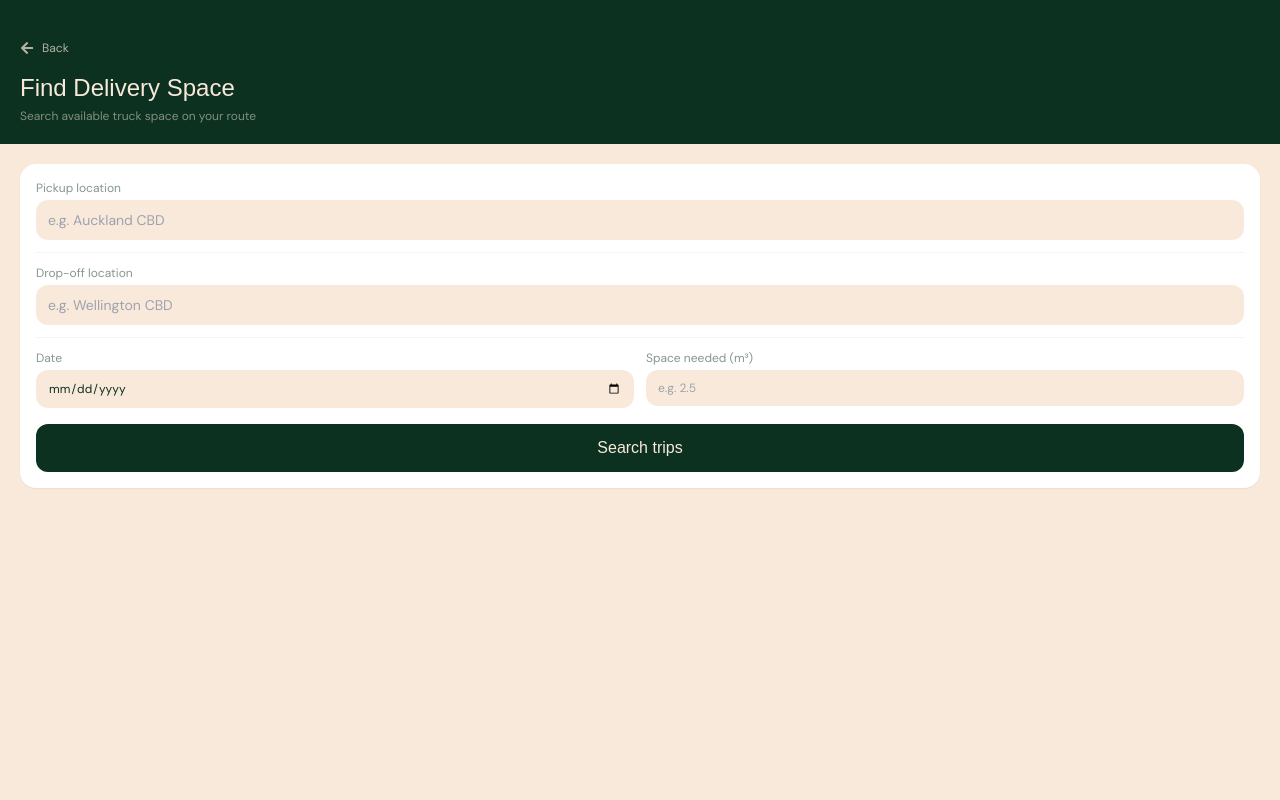
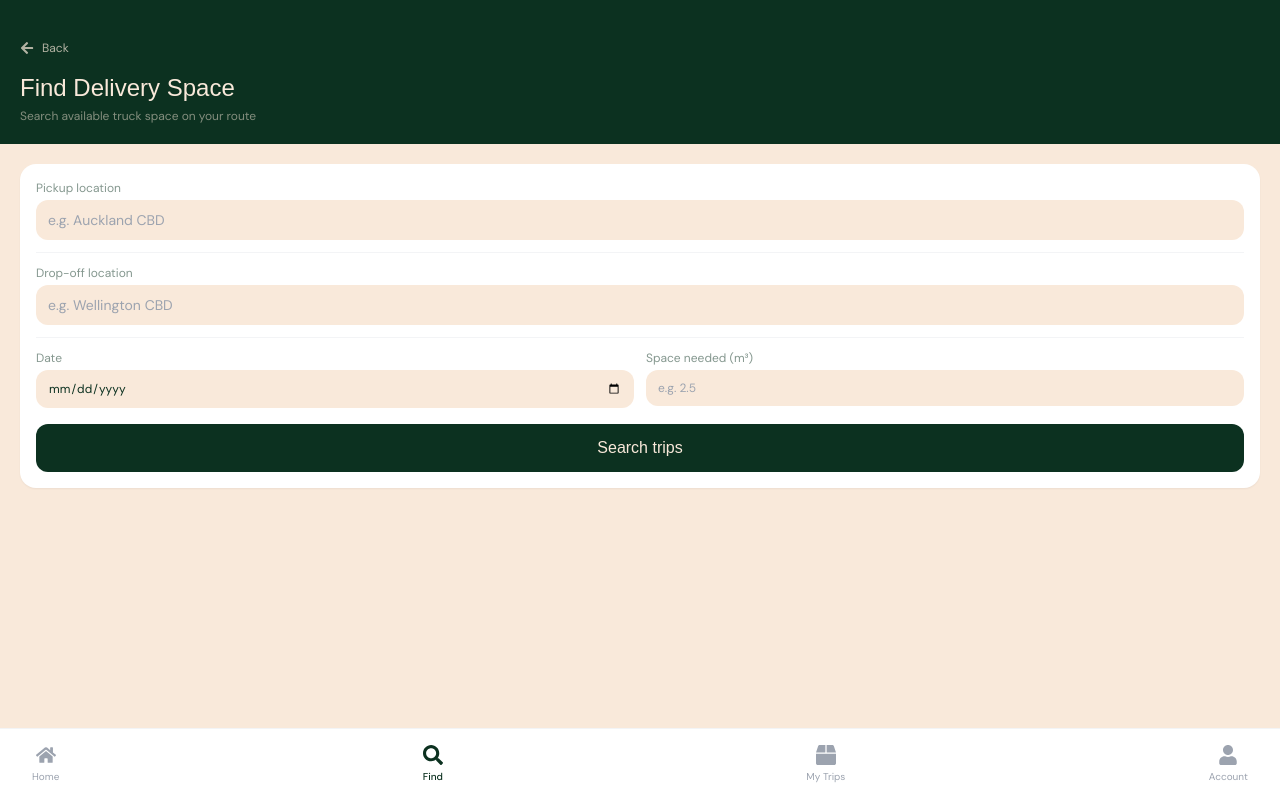
Before and after one commit to ac147616/pickle-app, a React (Vite) app: page /find/1 in a window 1280 px wide. Built offline with nearby package versions, Linux system fonts and the light colour scheme; a web font is replaced by a local one.

Commit message:
added bottom nav across all booking screens

```diff
--- a/src/pages/Booking.jsx
+++ b/src/pages/Booking.jsx
@@ -6,7 +6,7 @@ import { useParams, useNavigate } from 'react-router-dom'
 import { useState } from 'react'
 
 // Icons used on this screen
-import { FaArrowLeft, FaTruck, FaStar, FaCheck } from 'react-icons/fa'
+import { FaArrowLeft, FaTruck, FaStar, FaCheck, FaHome, FaSearch, FaBox, FaUser } from 'react-icons/fa'
 
 // Same trip data as FindSpace — in a real app this would come from the database
 // Here you just find the right trip using the tripId from the URL
@@ -158,6 +158,50 @@ export default function Booking() {
         >
           Back to Dashboard
         </button>
+
+        {/* ── BOTTOM NAV ── */}
+        <div className="fixed bottom-0 left-0 right-0 bg-white border-t border-gray-100 px-8 py-4 flex justify-between items-center">
+
+        <button
+          onClick={() => navigate(`/dashboard/${accountId}`)}
+          className="flex flex-col items-center gap-1">
+          <FaHome size={20} color="#9ca3af" />
+          <span className="text-[10px] text-gray-400"
+            style={{ fontFamily: 'DM Sans, sans-serif' }}>
+            Home
+          </span>
+        </button>
+
+        {/* Find is active across all three booking screens */}
+        <button className="flex flex-col items-center gap-1">
+          <FaSearch size={20} color="#0c3120" />
+          <span className="text-[10px] text-[#0c3120] font-medium"
+            style={{ fontFamily: 'DM Sans, sans-serif' }}>
+            Find
+          </span>
+        </button>
+
+        <button
+          onClick={() => navigate(`/mytrips/${accountId}`)}
+          className="flex flex-col items-center gap-1">
+          <FaBox size={20} color="#9ca3af" />
+          <span className="text-[10px] text-gray-400"
+            style={{ fontFamily: 'DM Sans, sans-serif' }}>
+            My Trips
+          </span>
+        </button>
+
+        <button
+          onClick={() => navigate(`/account/${accountId}`)}
+          className="flex flex-col items-center gap-1">
+          <FaUser size={20} color="#9ca3af" />
+          <span className="text-[10px] text-gray-400"
+            style={{ fontFamily: 'DM Sans, sans-serif' }}>
+            Account
+          </span>
+        </button>
+
+        </div>
 
       </div>
     )
@@ -357,6 +401,50 @@ export default function Booking() {
         </p>
 
       </div>
+      {/* ── BOTTOM NAV ── */}
+      <div className="fixed bottom-0 left-0 right-0 bg-white border-t border-gray-100 px-8 py-4 flex justify-between items-center">
+
+        <button
+          onClick={() => navigate(`/dashboard/${accountId}`)}
+          className="flex flex-col items-center gap-1">
+          <FaHome size={20} color="#9ca3af" />
+          <span className="text-[10px] text-gray-400"
+            style={{ fontFamily: 'DM Sans, sans-serif' }}>
+            Home
+          </span>
+        </button>
+
+        <button
+          onClick={() => navigate(`/find/${accountId}`)}
+          className="flex flex-col items-center gap-1">
+          <FaSearch size={20} color="#0c3120" />
+          <span className="text-[10px] text-[#0c3120] font-medium"
+            style={{ fontFamily: 'DM Sans, sans-serif' }}>
+            Find
+          </span>
+        </button>
+
+        <button
+          onClick={() => navigate(`/mytrips/${accountId}`)}
+          className="flex flex-col items-center gap-1">
+          <FaBox size={20} color="#9ca3af" />
+          <span className="text-[10px] text-gray-400"
+            style={{ fontFamily: 'DM Sans, sans-serif' }}>
+            My Trips
+          </span>
+        </button>
+
+        <button
+          onClick={() => navigate(`/account/${accountId}`)}
+          className="flex flex-col items-center gap-1">
+          <FaUser size={20} color="#9ca3af" />
+          <span className="text-[10px] text-gray-400"
+            style={{ fontFamily: 'DM Sans, sans-serif' }}>
+            Account
+          </span>
+        </button>
+
+      </div>
     </div>
   )
 }
--- a/src/pages/FindSpace.jsx
+++ b/src/pages/FindSpace.jsx
@@ -6,7 +6,7 @@ import { useParams, useNavigate } from 'react-router-dom'
 import { useState } from 'react'
 
 // Icons used on this screen
-import { FaArrowLeft, FaStar, FaTruck } from 'react-icons/fa'
+import { FaArrowLeft, FaStar, FaTruck, FaHome, FaSearch, FaBox, FaUser } from 'react-icons/fa'
 
 // Dummy trip results that show after searching
 // In a real app these would come from the database
@@ -302,6 +302,50 @@ export default function FindSpace() {
           </div>
         )}
       </div>
+      {/* ── BOTTOM NAV ── */}
+      <div className="fixed bottom-0 left-0 right-0 bg-white border-t border-gray-100 px-8 py-4 flex justify-between items-center">
+
+        <button
+          onClick={() => navigate(`/dashboard/${accountId}`)}
+          className="flex flex-col items-center gap-1">
+          <FaHome size={20} color="#9ca3af" />
+          <span className="text-[10px] text-gray-400"
+            style={{ fontFamily: 'DM Sans, sans-serif' }}>
+            Home
+          </span>
+        </button>
+
+        {/* Find is active on this screen */}
+        <button className="flex flex-col items-center gap-1">
+          <FaSearch size={20} color="#0c3120" />
+          <span className="text-[10px] text-[#0c3120] font-medium"
+            style={{ fontFamily: 'DM Sans, sans-serif' }}>
+            Find
+          </span>
+        </button>
+
+        <button
+          onClick={() => navigate(`/mytrips/${accountId}`)}
+          className="flex flex-col items-center gap-1">
+          <FaBox size={20} color="#9ca3af" />
+          <span className="text-[10px] text-gray-400"
+            style={{ fontFamily: 'DM Sans, sans-serif' }}>
+            My Trips
+          </span>
+        </button>
+
+        <button
+          onClick={() => navigate(`/account/${accountId}`)}
+          className="flex flex-col items-center gap-1">
+          <FaUser size={20} color="#9ca3af" />
+          <span className="text-[10px] text-gray-400"
+            style={{ fontFamily: 'DM Sans, sans-serif' }}>
+            Account
+          </span>
+        </button>
+
+      </div>
+
     </div>
   )
 }
```
